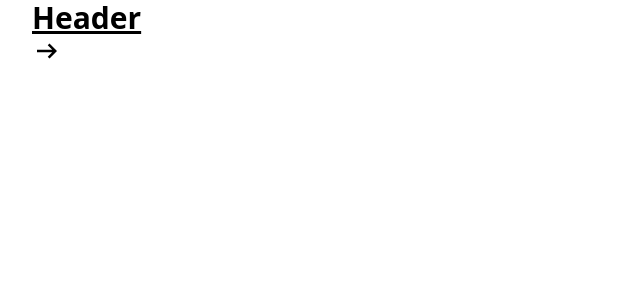
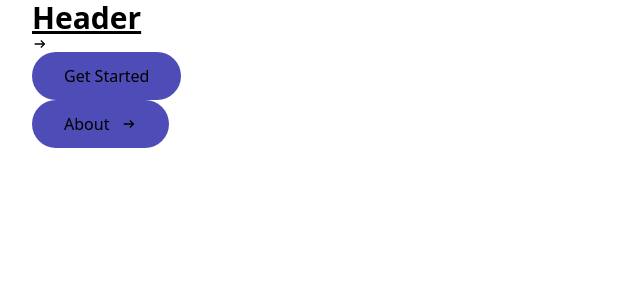
Before and after one commit to christian-luntok/pathway, a Next.js app: page / in a window 1280 px wide. Shown: the top 300 px of the page, without its empty margins (0-640 px from the left). Built offline with nearby package versions, Linux system fonts and the light colour scheme.

Commit message:
Added Primary Button. Tested on Header Component.

```diff
--- a/components/Button/PrimaryButton.js
+++ b/components/Button/PrimaryButton.js
@@ -6,7 +6,7 @@ const PrimaryButton = ({text, icon, link}) => {
     return (
         <button
             onClick={() => router.push(link)}
-            className=""
+            className="flex font-medium justify-center gap-3 items-center px-8 bg-primary-500 text-white py-3 rounded-full hover:bg-primary-300 transition-all duration-300"
         >
             {text}
             {
--- a/components/Header.js
+++ b/components/Header.js
@@ -3,10 +3,20 @@ import PrimaryButton from './Button/PrimaryButton'
 
 const Header = () => {
     return (
-        <div className="text-3xl font-bold underline my-12 wrap">
-            <h2>Header</h2>
+        <div>
+            <div className="text-3xl font-bold underline my-12 wrap">
+                <h2>Header</h2>
+            </div>
             <Icon icon="material-symbols:arrow-right-alt" />
-            <PrimaryButton />
+            <PrimaryButton
+                     text="Get Started"
+                     link="/"
+            />
+            <PrimaryButton
+                     text="About"
+                     link="/"
+                     icon="material-symbols:arrow-right-alt"
+            />
         </div>
     )
 }
```
